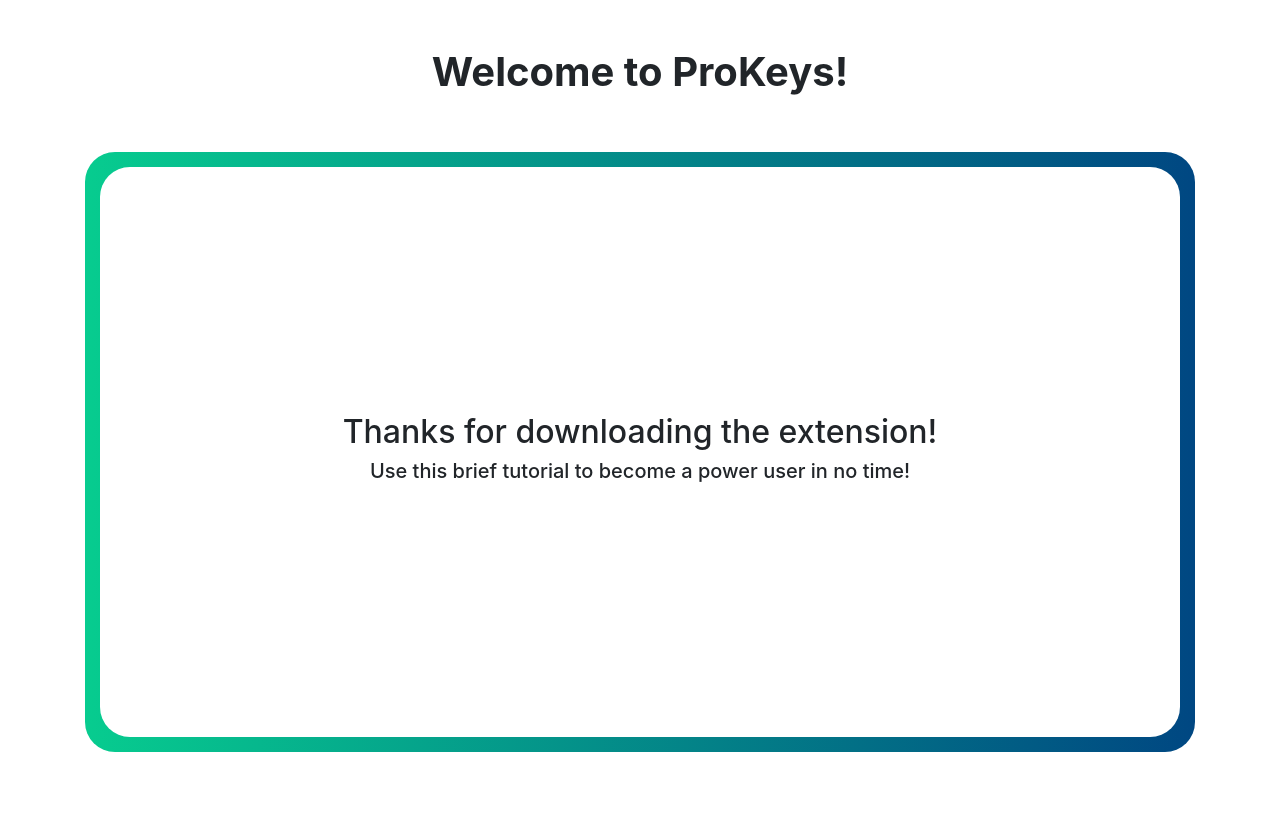
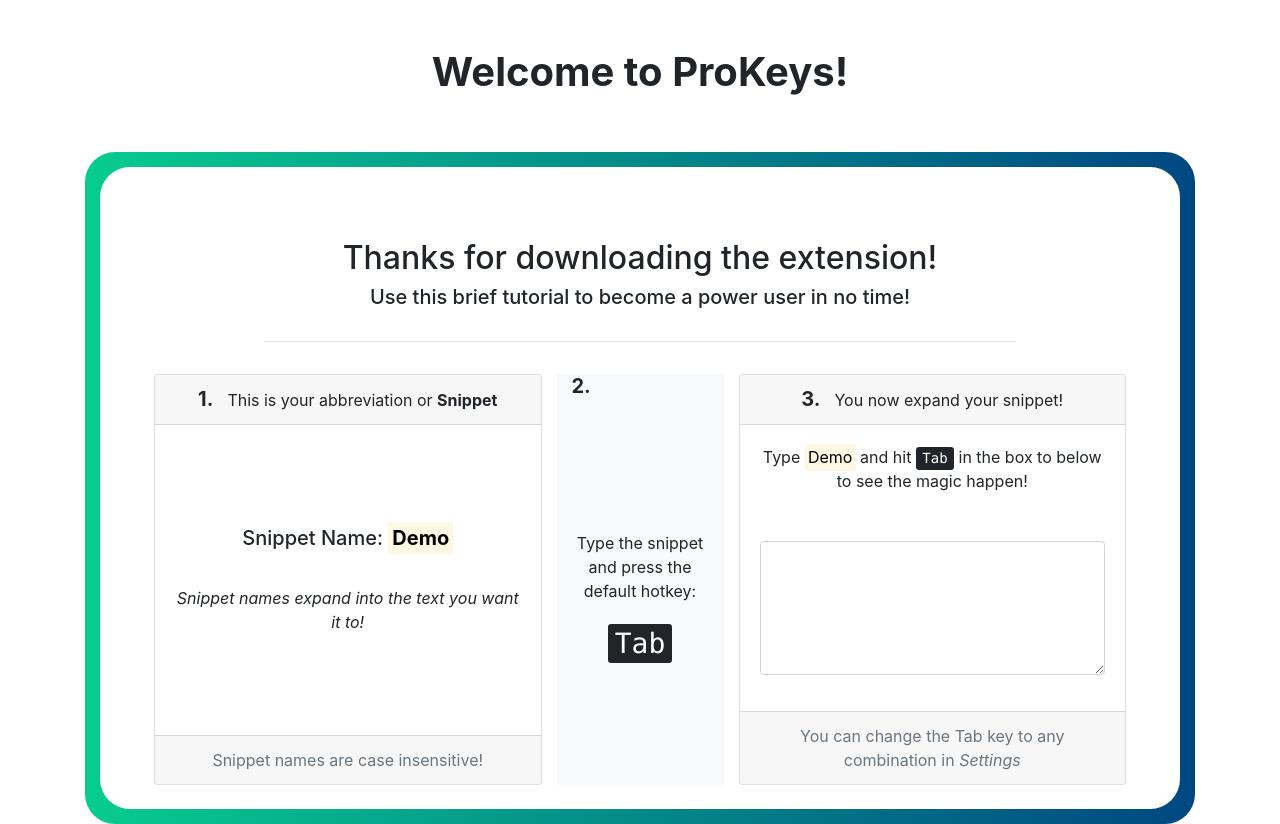
Before and after one commit to jaidevshriram/ProKeys-Frontend, a React (Create React App) app in the folder onboarding/: page / in a window 1280 px wide. Before the commit the page ends 800 px from the top, so only its background shows below. Built offline with nearby package versions, Linux system fonts and the light colour scheme.

Commit message:
General layout for intro done

```diff
--- a/onboarding/src/App.js
+++ b/onboarding/src/App.js
@@ -39,9 +39,9 @@
                   <div className="col">
                     <div className="light-outer-box h-100">
                       <div className="light-inner-box p-4">
-                        <div className="d-flex h-100 w-100 align-items-center justify-content-center">
+                        <div className="d-flex h-100 w-100 pt-5 justify-content-center">
                           <div className="container-fluid">
-                            <div className="row">
+                            <div className="row h-100">
                               <div className="col text-center">
                                 <Intro />
                               </div>
--- a/onboarding/src/Intro.js
+++ b/onboarding/src/Intro.js
@@ -5,7 +5,56 @@
 		return (
 			<React.Fragment>
 		        <h2>Thanks for downloading the extension!</h2>
-		        <h5>Use this brief tutorial to become a power user in no time!</h5>
+		        <h5 className="pb-3">Use this brief tutorial to become a power user in no time!</h5>
+
+		        <hr className="w-75 text-dark py-2"/>
+
+		        <div className="container-fluid h-75">
+		        	<div className="row h-100">
+		        		<div className="col-5 text-left">
+							<div class="card text-center h-100">
+							  <div class="card-header">
+							    <span className="h5 font-weight-bold">1.&nbsp;&nbsp;</span> This is your abbreviation or <span className="font-weight-bold">Snippet</span>
+							  </div>
+							  <div class="card-body d-flex align-items-center">
+							  	<div>
+							    <h5 class="card-title">Snippet Name: <span class="font-weight-bold"><mark>Demo</mark></span></h5>
+							    <p class="card-text pt-4"><i>Snippet names expand into the text you want it to!</i></p>
+							  	</div>
+							  </div>
+							  <div class="card-footer text-muted">
+							    Snippet names are case insensitive!
+							  </div>
+							</div>
+		        		</div>
+		        		<div className="col-2 d-flex align-items-start flex-column bg-light">
+		        			<span className="h5 font-weight-bold">2.&nbsp;&nbsp;</span>
+		        			<span className="my-auto">
+		        				Type the snippet and press the default hotkey:<br/><br/>
+		        				<kbd className="h3">Tab</kbd>
+		        			</span>
+		        		</div>
+		        		<div className="col-5 text-left">
+							<div class="card text-center h-100">
+							  <div class="card-header">
+							    <span className="h5 font-weight-bold">3.&nbsp;&nbsp;</span> You now expand your snippet!
+							  </div>
+							  <div class="card-body align-items-center">
+							  	Type <mark>Demo</mark> and hit <kbd>Tab</kbd> in the box to below to see the magic happen!
+							  	<form className="pt-5">
+								  	<div className="form-group">
+								    	<textarea className="form-control" rows="5">
+								    	</textarea>
+								  	</div>
+							  	</form>
+							  </div>
+							  <div class="card-footer text-muted">
+							    You can change the Tab key to any combination in <i>Settings</i>
+							  </div>
+							</div>
+		        		</div>
+		        	</div>
+		        </div>
 	        </React.Fragment>
 		);
 	}
```
